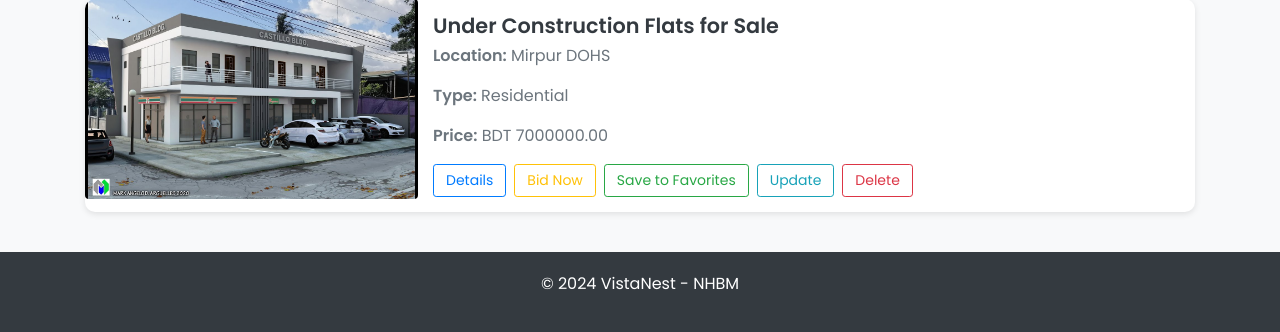
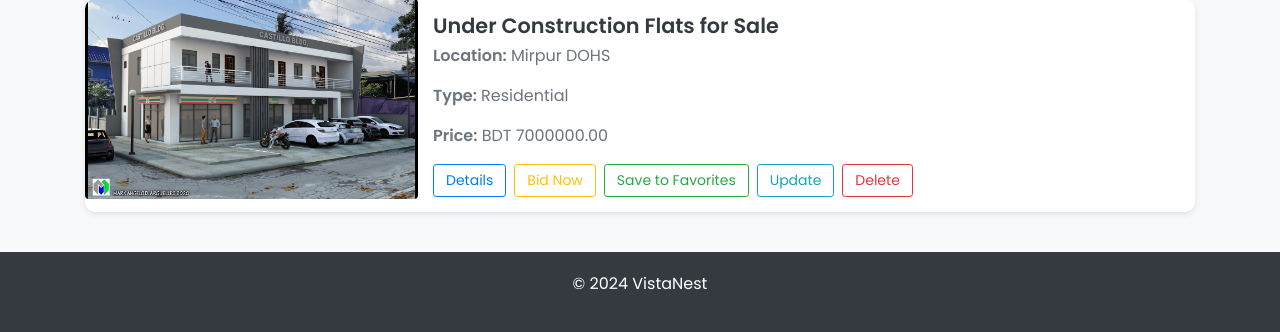
Before and after one commit to NHabibahMahbub/VistaNest, a Django app: page /home in a window 1280 px wide. Shown: the part 2639-2971 px from the top of the page. Run offline with Django 5.2, Linux system fonts and the light colour scheme; a user stored in the database is signed in; data comes from the database, SQL or seed files in the repository; data that the repository does not hold is empty; some libraries are stand-ins or nearby versions.

Commit message:
update home.html

```diff
--- a/mysite/templates/home.html
+++ b/mysite/templates/home.html
@@ -209,7 +209,7 @@
 
 <!-- Footer -->
 <footer>
-    <p>&copy; 2024 VistaNest - NHBM</p>
+    <p>&copy; 2024 VistaNest</p>
 </footer>
 
 <!-- Scripts -->
```
